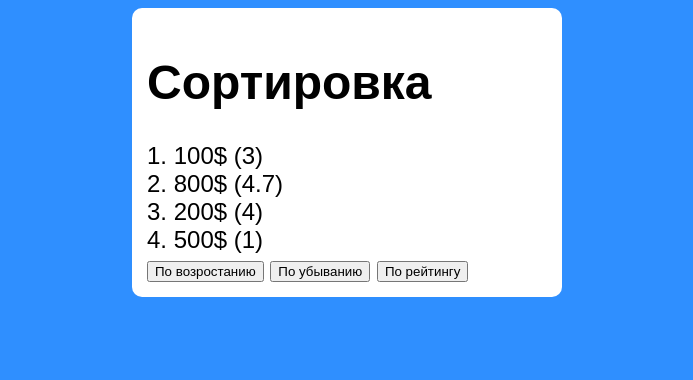
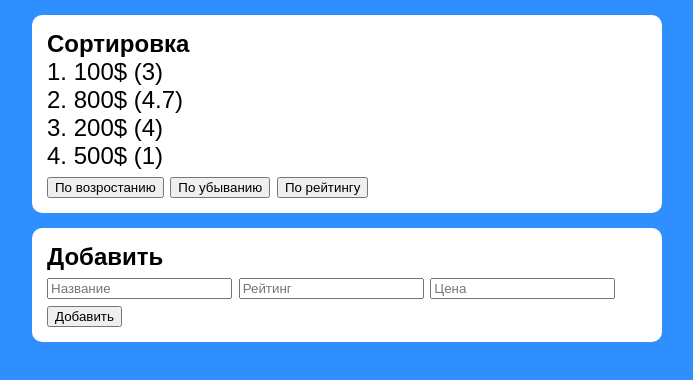
Before and after one commit to kochkareal/JS_sort_0.1, a plain HTML site: page index.html in a window 1280 px wide. Shown: the whole page, without its empty margins (293-986 px from the left). Drawn offline with Linux system fonts and the light colour scheme.

Commit message:
добавочный index.html

```diff
--- a/index.html
+++ b/index.html
@@ -6,17 +6,18 @@
     <meta name="viewport" content="width=device-width, initial-scale=1.0">
     <title>Сортировка</title>
     <style>
-     .container{margin: 0 auto;
-               max-width:400px;
+     .container{margin: 15px auto;
+                max-width:600px;
                 border-radius:10px;
                 background: white;
-                padding:15px}
+                padding:15px
+                }
     body{background-color:#2f8fff;font-family:Arial;font-size: 24px;}
     </style>
 </head>
 <body>
     <div class="container">
-        <h1> Сортировка </h1>
+        <b> Сортировка </b>
         <div class="tovar" id="tovar">
             <div class="tovar-item" raiting="3" tovar-price="100">1. 100$ (3)</div>
             <div class="tovar-item" raiting="4.7" tovar-price="800">2. 800$ (4.7)</div>
@@ -31,6 +32,16 @@
             <Button id="sort-rait">По рейтингу</Button>
         </div>
       </div>
+
+    <div class="container">
+                <b> Добавить </b>
+        <div>
+        <input type="text" name="title" placeholder="Название">
+        <input type="text" name="raiting" placeholder="Рейтинг">
+        <input type="text" name="price" placeholder="Цена">
+            <div>
+        <Button id="add-item">Добавить</Button>
+    </div>
     <script type="text/javascript" src="script.js"></script>
 </body>
 </html>
```
